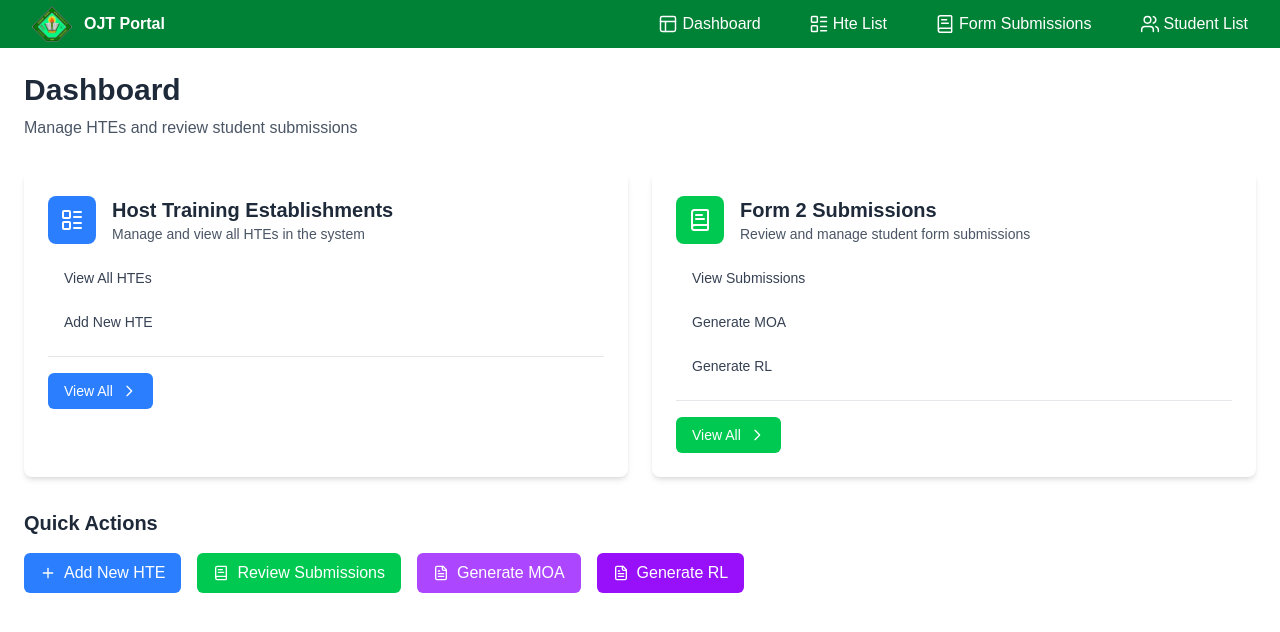
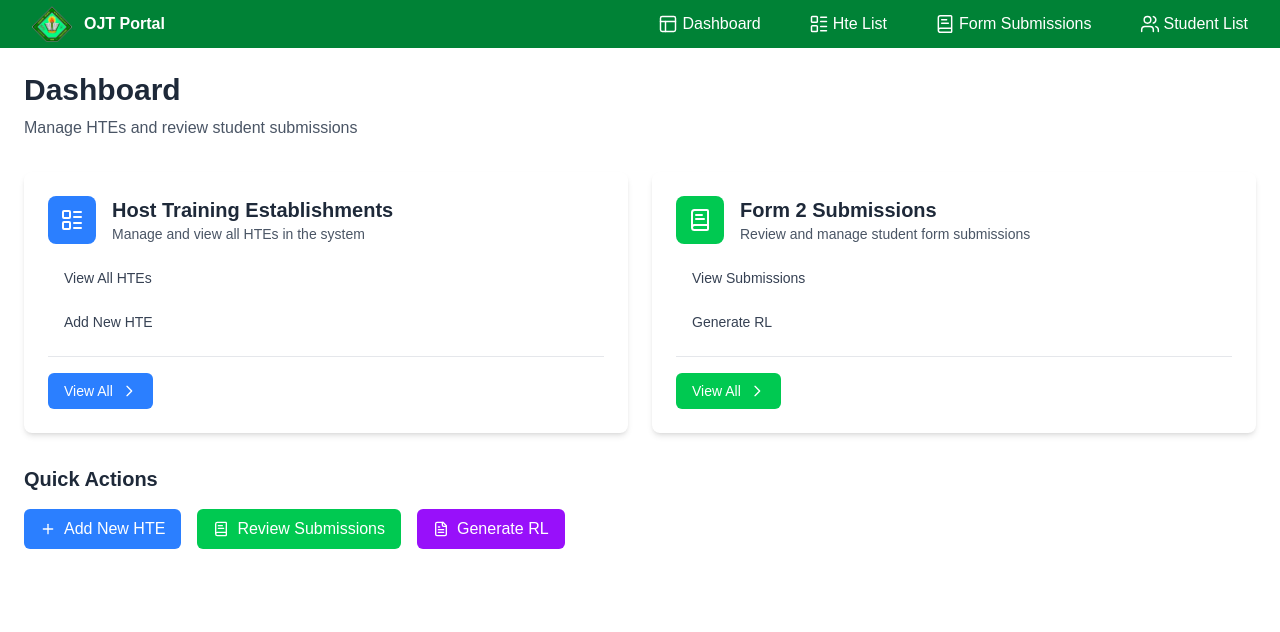
Before and after one commit to adrian-magsino/OJT-System, a Next.js app: page /coordinator in a window 1280 px wide. Shown: the top 632 px of the page. Built offline with nearby package versions, Linux system fonts and the light colour scheme.

Commit message:
removed generate moa and fixed generate rl route

```diff
--- a/src/app/coordinator/form2/Form2ClientComponent.jsx
+++ b/src/app/coordinator/form2/Form2ClientComponent.jsx
@@ -106,14 +106,9 @@ export default function Forms2ClientComponent({ initialSubmissions, user }) {
 
           {/* Generate Document Buttons */}
           <div className="flex gap-2">
+
             <button
-              onClick={() => router.push('/coordinator/form2/generate-moa')}
-              className="bg-blue-500 hover:bg-blue-600 text-white px-4 py-2 rounded-md text-sm font-medium whitespace-nowrap"
-            >
-              Generate MOA
-            </button>
-            <button
-              onClick={() => router.push('/coordinator/form2/generate-rl')}
+              onClick={() => router.push('/coordinator/generate-rl')}
               className="bg-purple-500 hover:bg-purple-600 text-white px-4 py-2 rounded-md text-sm font-medium whitespace-nowrap"
             >
               Generate RL
--- a/src/app/coordinator/form2/generate-moa/page.jsx
+++ /dev/null
@@ -1,7 +0,0 @@
-export default function GenerateMoaPage() {
-  return (
-    <div>
-      GENERATE MOA PAGE
-    </div>
-  );
-}
--- a/src/app/coordinator/form2/generate-rl/page.jsx
+++ /dev/null
@@ -1,7 +0,0 @@
-export default function GenerateRLPage() {
-  return (
-    <div>
-      GENERATE RL PAGE
-    </div>
-  );
-}
--- a/src/app/coordinator/page.jsx
+++ b/src/app/coordinator/page.jsx
@@ -22,8 +22,7 @@ export default function CoordinatorDashboard() {
       color: "bg-green-500 hover:bg-green-600",
       actions: [
         { label: "View Submissions", href: "/coordinator/form2" },
-        { label: "Generate MOA", href: "/coordinator/form2/generate-moa" },
-        { label: "Generate RL", href: "/coordinator/form2/generate-rl" }
+        { label: "Generate RL", href: "/coordinator/generate-rl" }
       ]
     }
   ];
@@ -104,16 +103,9 @@ export default function CoordinatorDashboard() {
             Review Submissions
           </Link>
 
-          <Link
-            href="/coordinator/form2/generate-moa"
-            className="inline-flex items-center px-4 py-2 bg-purple-500 text-white rounded-md hover:bg-purple-600 transition-colors"
-          >
-            <FileText className="h-4 w-4 mr-2" />
-            Generate MOA
-          </Link>
 
           <Link
-            href="/coordinator/form2/generate-rl"
+            href="/coordinator/generate-rl"
             className="inline-flex items-center px-4 py-2 bg-purple-600 text-white rounded-md hover:bg-purple-700 transition-colors"
           >
             <FileText className="h-4 w-4 mr-2" />
```
Also changed, not shown: 1 other file (tests, documents, lock files or other folders).
